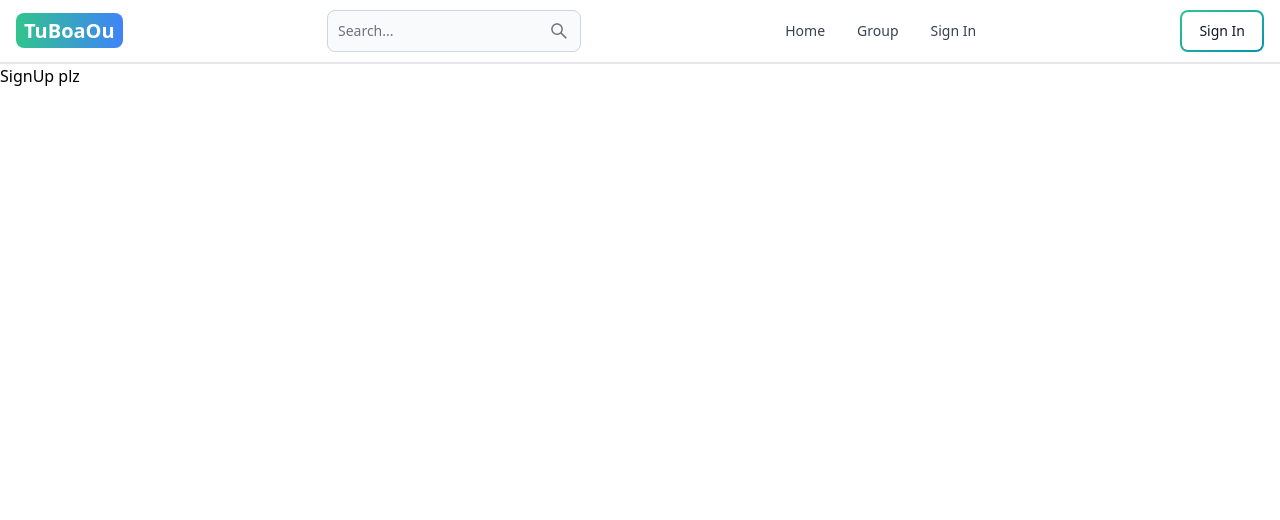
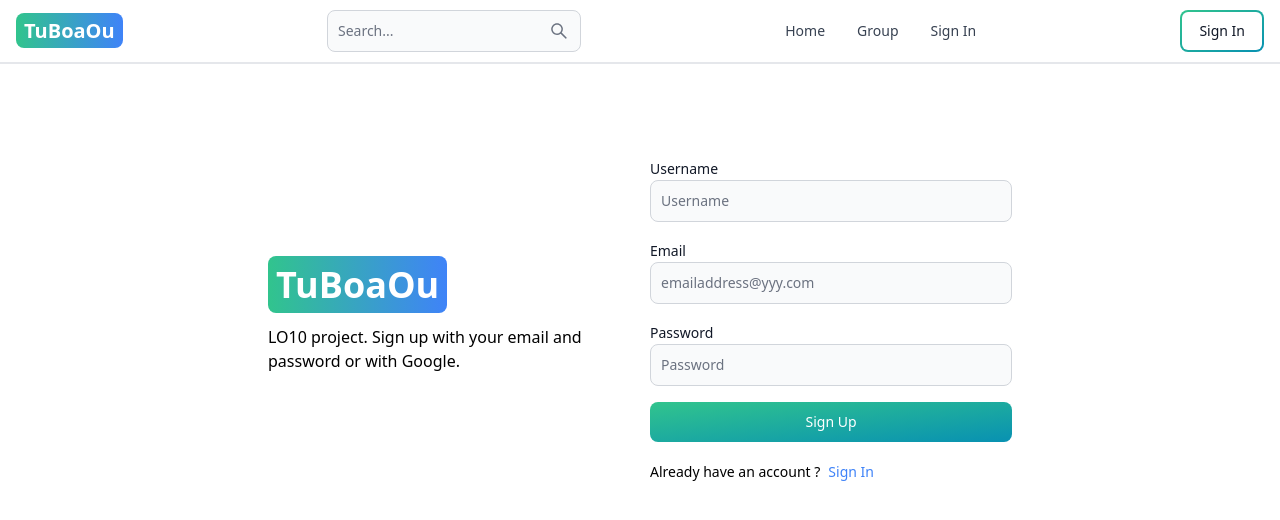
Before and after one commit to nitram35/TuBoaOu, a React (Vite) app in the folder client/: page /sign-up in a window 1280 px wide. Shown: the top 520 px of the page. Built offline with nearby package versions, Linux system fonts and the light colour scheme.

Commit message:
create signup page UI and fixing pages errors

```diff
--- a/client/src/App.jsx
+++ b/client/src/App.jsx
@@ -1,4 +1,3 @@
-import React from 'react'
 import { BrowserRouter, Routes, Route } from 'react-router-dom'
 import Home from './pages/Home'
 import Group from './pages/Group'
--- a/client/src/components/Header.jsx
+++ b/client/src/components/Header.jsx
@@ -1,4 +1,3 @@
-import React from 'react'
 import { Navbar, TextInput, Button } from 'flowbite-react'
 import { Link, useLocation } from 'react-router-dom'
 import { AiOutlineSearch } from 'react-icons/ai'
--- a/client/src/pages/Group.jsx
+++ b/client/src/pages/Group.jsx
@@ -1,5 +1,3 @@
-import React from 'react'
-
 export default function Group() {
     return (
         <div>Group</div>
--- a/client/src/pages/Home.jsx
+++ b/client/src/pages/Home.jsx
@@ -1,5 +1,3 @@
-import React from 'react'
-
 export default function Home() {
     return (
         <div>Home</div>
--- a/client/src/pages/SignIn.jsx
+++ b/client/src/pages/SignIn.jsx
@@ -1,5 +1,3 @@
-import React from 'react'
-
 export default function SignIn() {
     return (
         <div>SignIn</div>
--- a/client/src/pages/SignUp.jsx
+++ b/client/src/pages/SignUp.jsx
@@ -1,7 +1,44 @@
-import React from 'react'
+import { Button, Label, TextInput } from "flowbite-react";
+import { Link } from "react-router-dom";
 
 export default function SignUp() {
     return (
-        <div>SignUp plz</div>
+        <div className="min-h-screen mt-20">
+            <div className="flex p-3 gap-5 max-w-3xl mx-auto flex-col md:flex-row md:items-center">
+                {/* left side */}
+                <div className="flex-1">
+                    <Link to='/' className='font-bold dark:text-white text-4xl'>
+                        <span className='px-2 py-1 bg-gradient-to-r from-green-400 to-blue-500 rounded-lg text-white'>TuBoaOu</span>
+                    </Link>
+                    <p className="test-sm mt-5">
+                        LO10 project. Sign up with your email and password or with Google.
+                    </p>
+                </div>
+                {/* right side */}
+                <div className="flex-1">
+                    <form className="flex flex-col gap-4">
+                        <div className="">
+                            <Label value="Username" />
+                            <TextInput type="text" placeholder="Username" id="username" />
+                        </div>
+                        <div className="">
+                            <Label value="Email" />
+                            <TextInput type="text" placeholder="emailaddress@yyy.com" id="email" />
+                        </div>
+                        <div className="">
+                            <Label value="Password" />
+                            <TextInput type="text" placeholder="Password" id="password" />
+                        </div>
+                        <Button gradientDuoTone='greenToBlue' type="submit">
+                            Sign Up
+                        </Button>
+                    </form>
+                    <div className="flex gap-2 text-sm mt-5">
+                        <span>Already have an account ?</span>
+                        <Link to='/sign-in' className='text-blue-500'>Sign In</Link>
+                    </div>
+                </div>
+            </div>
+        </div>
     )
 }
```
